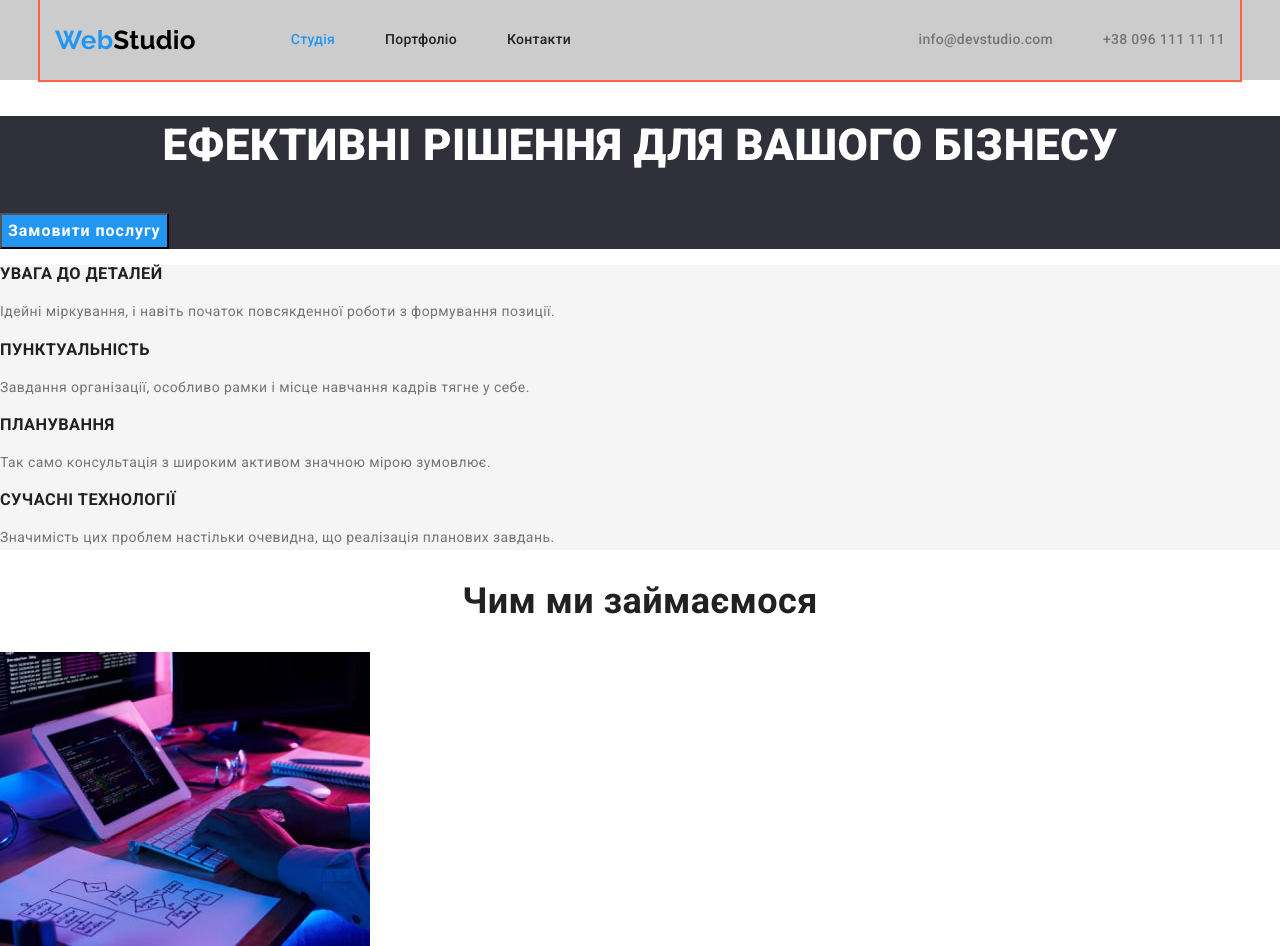
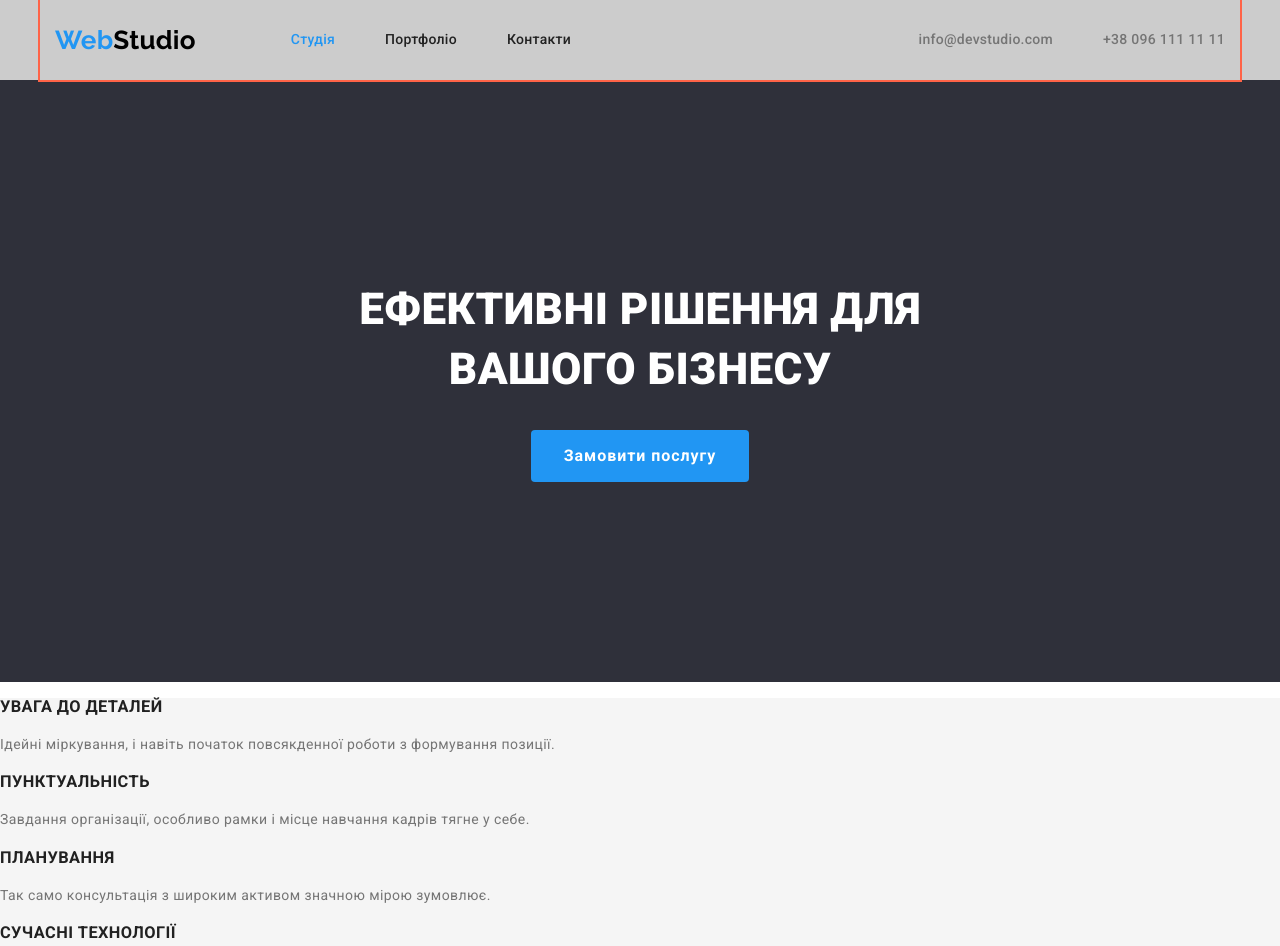
Before and after one commit to igarez20/goit-markup-hw-03, a plain HTML site: page index.html in a window 1280 px wide. Shown: the top 946 px of the page. Drawn offline with nearby package versions, Linux system fonts and the light colour scheme.

Commit message:
adds geometry for hero

```diff
--- a/css/styles.css
+++ b/css/styles.css
@@ -52,6 +52,11 @@ body {
 }
 
 .btn {
+  display: inline-block;
+  border: 1px solid transparent;
+  border-radius: 4px;
+  min-width: 73px;
+
   background-color: var(--btn-bg-color);
 
   font-family: inherit;
@@ -163,9 +168,17 @@ body {
 /*--------------------ШАПКА--------------------  */
 .hero {
   background-color: var(--secondary-bg-color);
+  text-align: center;
 }
 
 .hero-title {
+  margin-top: 0;
+  margin-bottom: 30px;
+  margin-left: auto;
+  margin-right: auto;
+  max-width: 700px;
+  padding-top: 200px;
+
   color: var(--primary-white-color);
   font-weight: 900;
   font-size: 44px;
@@ -175,6 +188,9 @@ body {
 }
 
 .hero-button {
+  margin-bottom: 200px;
+  padding: 10px 32px;
+
   background-color: var(--accent-color);
   color: var(--primary-white-color);
 
```
